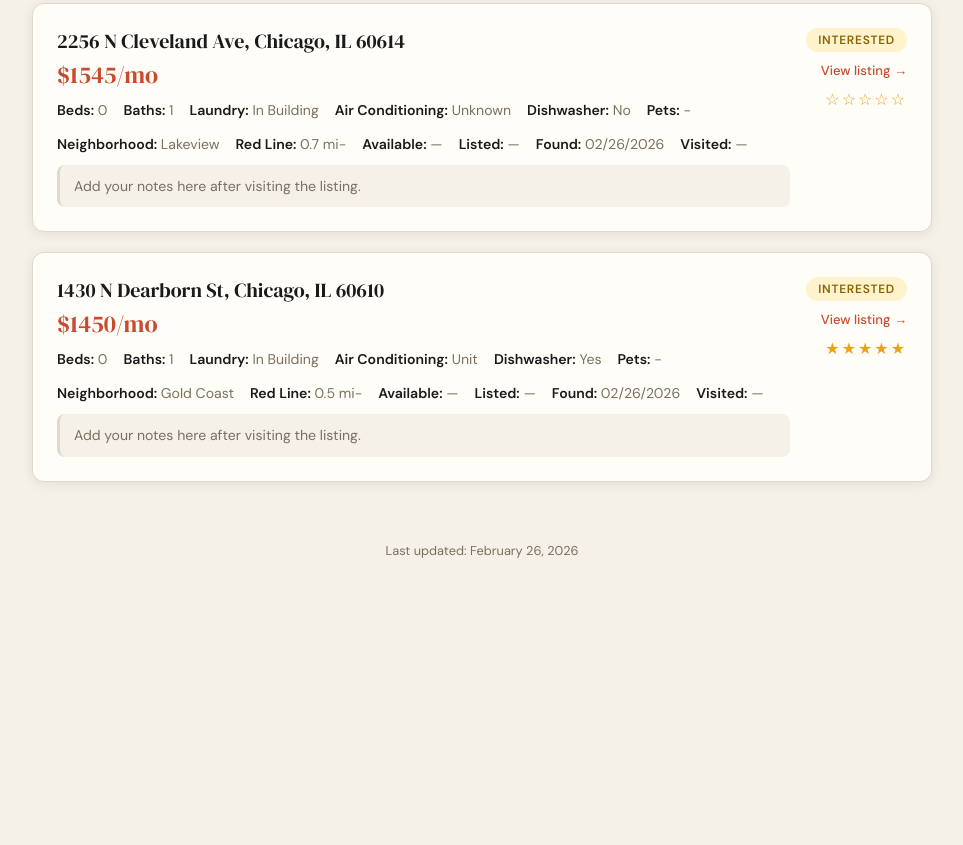
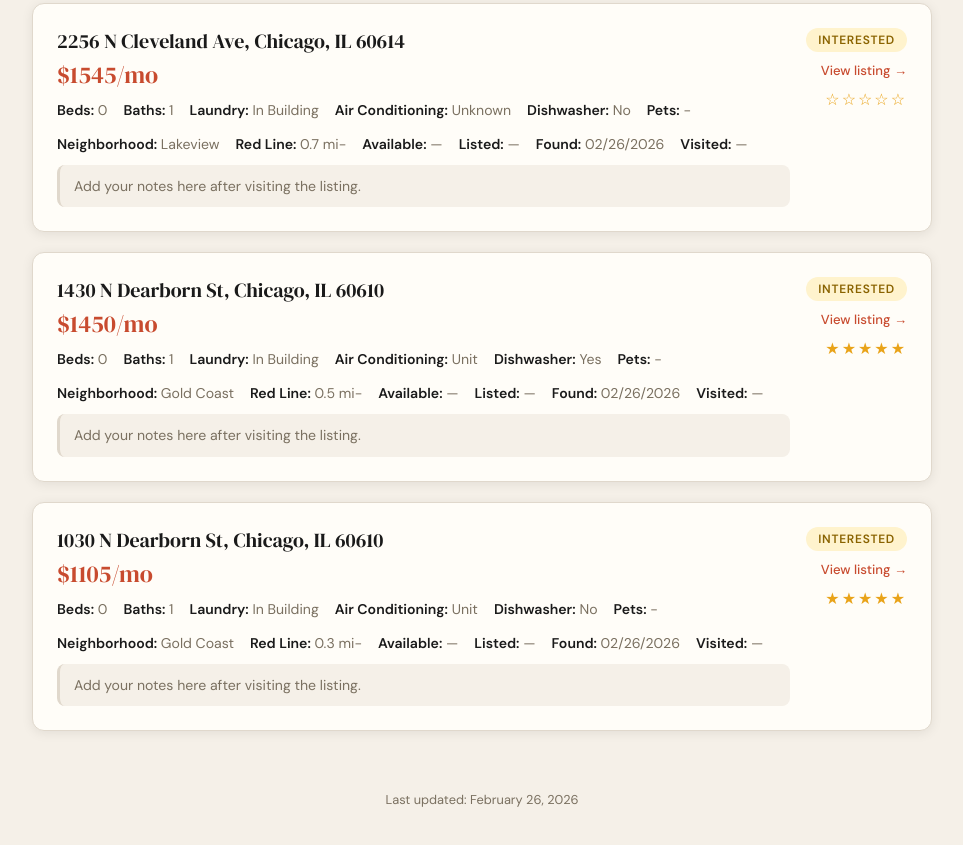
Before and after one commit to pfkrajca/housing-search, a plain HTML site: page index.html in a window 1280 px wide. Shown: the part 1075-1920 px from the top of the page, without its empty margins (158-1121 px from the left). Before the commit the page ends 1714 px from the top, so only its background shows below. Drawn offline with Linux system fonts and the light colour scheme.

Commit message:
Add new property card for 1030 N Dearborn St

```diff
--- a/index.html
+++ b/index.html
@@ -387,6 +387,33 @@
     </div>
   </div>
 
+            <div class="card" data-status="interested">
+    <div class="card-main">
+      <div class="card-address">1030 N Dearborn St, Chicago, IL 60610</div>
+      <div class="card-price">$1105/mo</div>
+      <div class="card-meta">
+        <div><strong>Beds:</strong> 0</div>
+        <div><strong>Baths:</strong> 1</div>
+        <div><strong>Laundry:</strong> In Building</div>
+        <div><strong>Air Conditioning:</strong> Unit</div>
+        <div><strong>Dishwasher:</strong> No</div>
+        <div><strong>Pets:</strong> -</div>
+        <div><strong>Neighborhood:</strong> Gold Coast</div>
+        <div><strong>Red Line:</strong> 0.3 mi-</div>
+        <div><strong>Available:</strong> —</div>
+        <div><strong>Listed:</strong> —</div>
+        <div><strong>Found:</strong> 02/26/2026</div>
+        <div><strong>Visited:</strong> —</div>
+      </div>
+      <div class="card-notes">Add your notes here after visiting the listing.</div>
+    </div>
+    <div class="card-actions">
+      <span class="status-badge status-interested">Interested</span>
+      <a class="card-link" href="https://www.halanger.com/property/1030-n-dearborn-parkway/#hacontact" target="_blank">View listing →</a>
+      <div class="rating">★★★★★</div>
+    </div>
+  </div>
+
   <!-- EXAMPLE of a filled-in card:
 
   <div class="card" data-status="visited">
```
